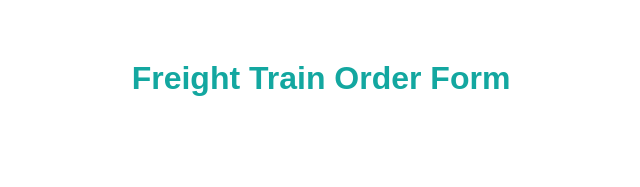
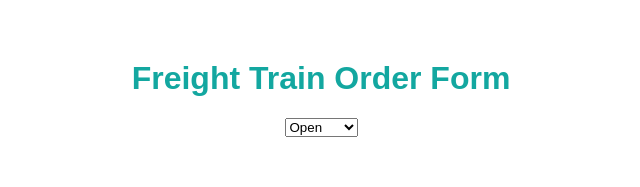
Before and after one commit to rudydimacali/freightVue, a Vue app: page / in a window 1280 px wide. Shown: the top 187 px of the page, without its empty margins (319-959 px from the left). Built offline with nearby package versions, Linux system fonts and the light colour scheme.

Commit message:
Add conditional rendering for wagon type options.

```diff
--- a/src/components/OrderForm.vue
+++ b/src/components/OrderForm.vue
@@ -1,6 +1,17 @@
 <template>
-  <div class="orderForm">
+  <div id="OrderFormContainer">
     <h1>Freight Train Order Form</h1>
+    <form id="OrderForm">
+      <select v-model="parentWagonType" @change="subWagonType = parentWagonType">
+        <option v-for="(type, index) in wagonTypes" :value="type" :key="index">{{ type }}</option>
+      </select>
+      <select v-model="subWagonType" v-if="parentWagonType === 'Covered'">
+        <option v-for="(type, index) in coveredTypes" :value="type" :key="index">{{ type }}</option>
+      </select>
+      <select v-model="subWagonType" v-if="parentWagonType === 'Tank'">
+        <option v-for="(type, index) in tankTypes" :value="type" :key="index">{{ type }}</option>
+      </select>
+    </form>
   </div>
 </template>
 
@@ -10,6 +21,11 @@ export default {
   data() {
     return {
       wagons: [],
+      wagonTypes: ['Open', 'Covered', 'Flat', 'Tank'],
+      coveredTypes: ['Regular', 'Refrigerated', 'Livestock'],
+      tankTypes: ['Liquid', 'Gas', 'Refrigerated Liquid', 'Refrigerated Gas'],
+      parentWagonType: 'Open',
+      subWagonType: 'Open',
     };
   },
   methods: {
```
Also changed, not shown: 1 other file (tests, documents, lock files or other folders).
